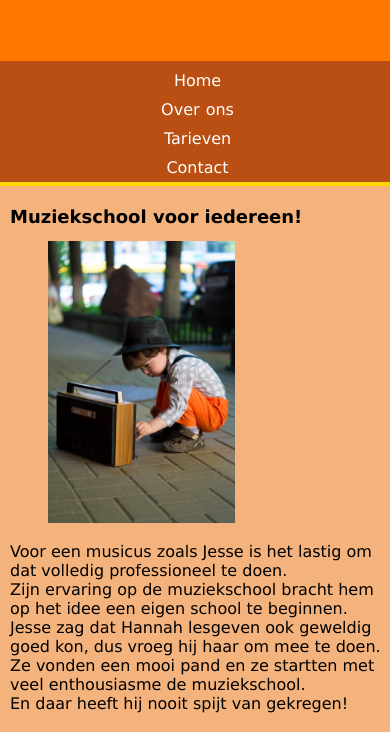
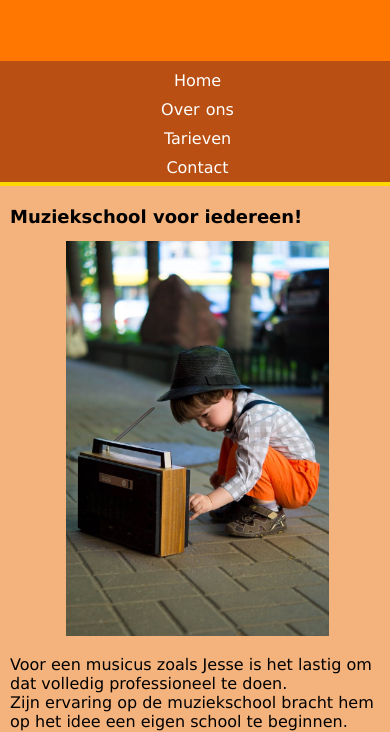
Before and after one commit to Kimberleyvm/examen_opdracht, a plain HTML site: page over.html in a window 390 px wide. Shown: the part 105-837 px from the top of the page. Drawn offline with Linux system fonts and the light colour scheme.

Commit message:
Update style.css

```diff
--- a/style/style.css
+++ b/style/style.css
@@ -124,7 +124,8 @@ body{
 
 }@media only screen and (max-width: 600px){
     .kind img{
-        width: 50%;
+         width: 70%;
+        padding-left: 15%;
 
     }
 }
```
